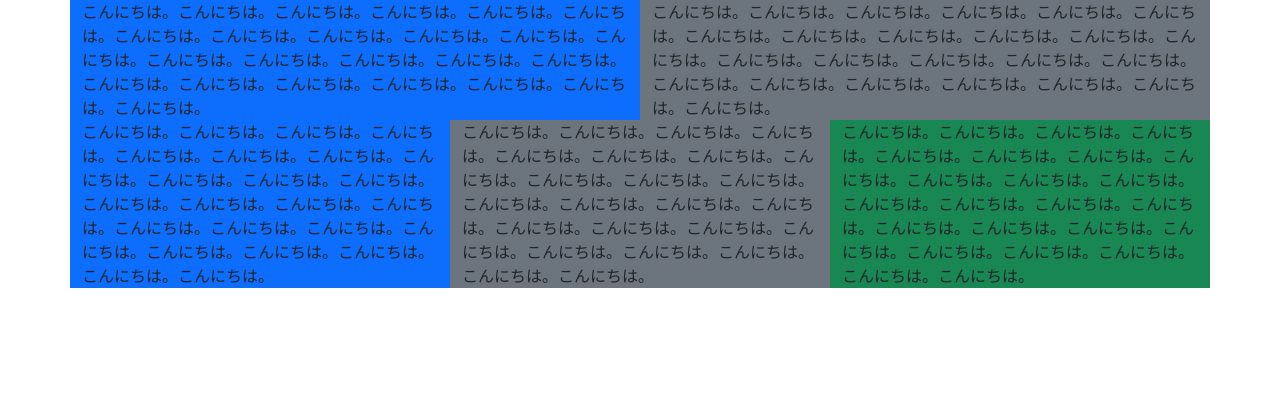
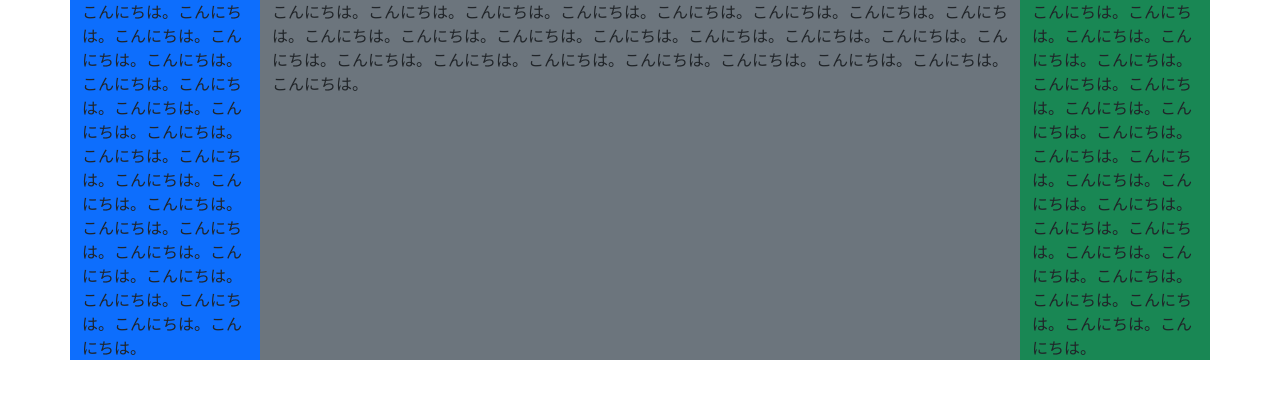
Before and after one commit to karineko002/dotinstall_Bootstrap5, a plain HTML site: page index.html in a window 1280 px wide. Drawn offline with nearby package versions, Linux system fonts and the light colour scheme.

Commit message:
Bootstlap5入門　#7

```diff
--- a/index.html
+++ b/index.html
@@ -11,22 +11,10 @@
   <body>
     <div class="container">
       <div class="row">
-        <!-- <div class="col-8 bg-primary"> -->
-        <!-- <div class="col-8 col-md-6 bg-primary"> -->
-        <div class="col-md-6 bg-primary">
+        <div class="col-md-4 col-lg-2 bg-primary">
           こんにちは。こんにちは。こんにちは。こんにちは。こんにちは。こんにちは。こんにちは。こんにちは。こんにちは。こんにちは。こんにちは。こんにちは。こんにちは。こんにちは。こんにちは。こんにちは。こんにちは。こんにちは。こんにちは。こんにちは。こんにちは。こんにちは。こんにちは。こんにちは。
         </div>
-        <!-- <div class="col-4 bg-secondary"> -->
-        <!-- <div class="col-4 col-md-6 bg-secondary"> -->
-        <div class="col-md-6 bg-secondary">
-          こんにちは。こんにちは。こんにちは。こんにちは。こんにちは。こんにちは。こんにちは。こんにちは。こんにちは。こんにちは。こんにちは。こんにちは。こんにちは。こんにちは。こんにちは。こんにちは。こんにちは。こんにちは。こんにちは。こんにちは。こんにちは。こんにちは。こんにちは。こんにちは。
-        </div>
-      </div>
-      <div class="row">
-        <div class="col bg-primary">
-          こんにちは。こんにちは。こんにちは。こんにちは。こんにちは。こんにちは。こんにちは。こんにちは。こんにちは。こんにちは。こんにちは。こんにちは。こんにちは。こんにちは。こんにちは。こんにちは。こんにちは。こんにちは。こんにちは。こんにちは。こんにちは。こんにちは。こんにちは。こんにちは。
-        </div>
-        <div class="col bg-secondary">
+        <div class="col-md-8 bg-secondary">
           こんにちは。こんにちは。こんにちは。こんにちは。こんにちは。こんにちは。こんにちは。こんにちは。こんにちは。こんにちは。こんにちは。こんにちは。こんにちは。こんにちは。こんにちは。こんにちは。こんにちは。こんにちは。こんにちは。こんにちは。こんにちは。こんにちは。こんにちは。こんにちは。
         </div>
         <div class="col bg-success">
```
